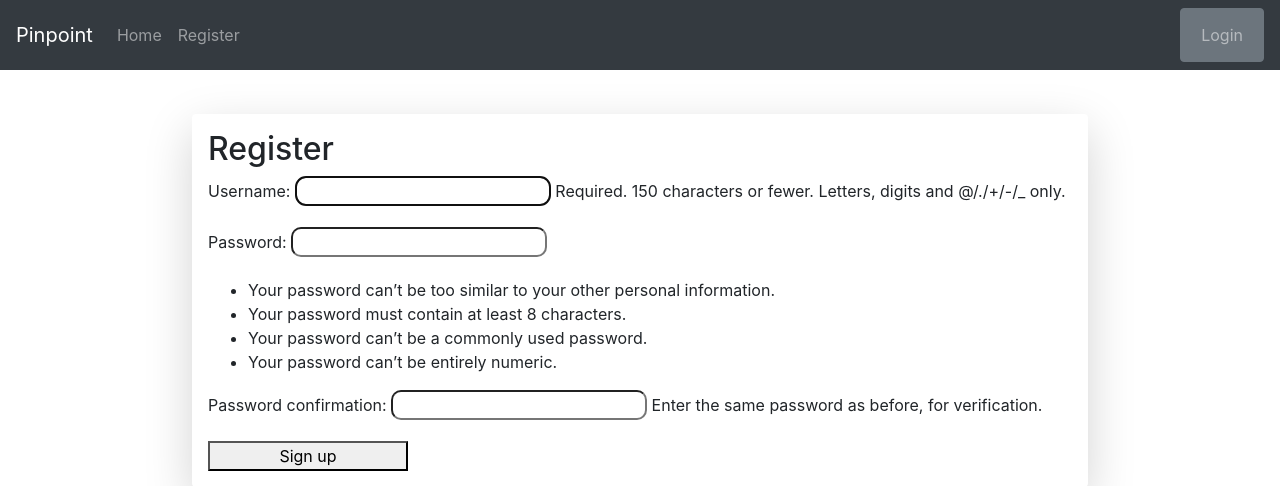
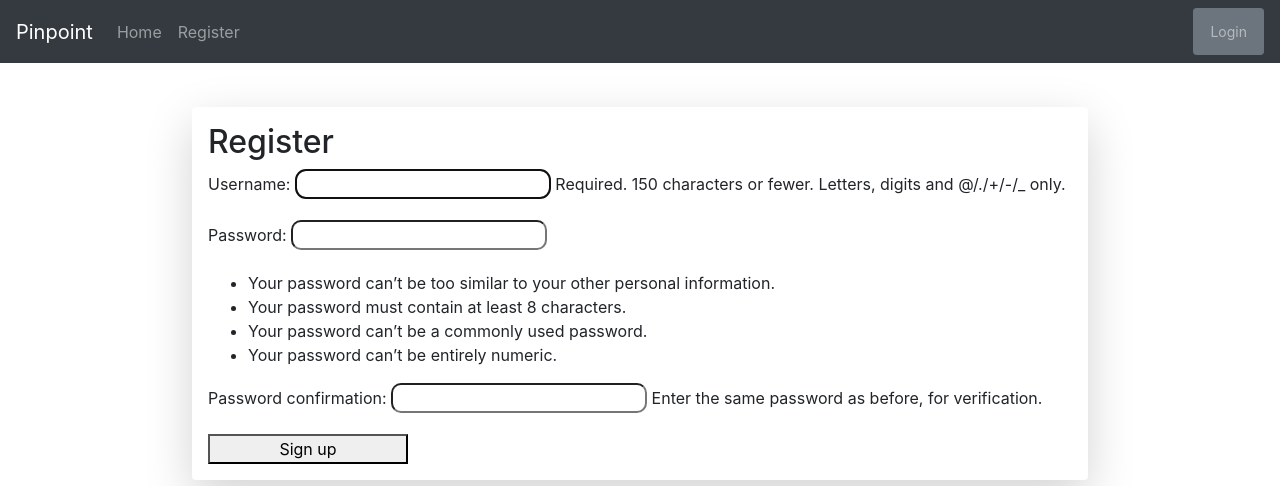
Before and after one commit to andrmoe/IT1901_17_andrmoe, a Django app: page /accounts/register/ in a window 1280 px wide. Shown: the top 486 px of the page. Run offline with Django 3.2, Linux system fonts and the light colour scheme; some libraries are stand-ins or nearby versions.

Commit message:
siste design endring

```diff
--- a/pinpoint/main/templates/base.html
+++ b/pinpoint/main/templates/base.html
@@ -67,11 +67,11 @@
         <li class="nav-item">
           <a class="nav-link" href="{% url 'my_page' %}">My Page</a>
         </li>
-        <li class="btn btn-secondary">
+        <li class="btn btn-secondary btn-sm">
           <a class="nav-link" href="{% url 'logout' %}">Logout</a>
         </li>
         {% else %}
-        <li class="btn btn-secondary">
+        <li class="btn btn-secondary btn-sm">
           <a class="nav-link" href="{% url 'login' %}">Login</a>
         </li>
         {% endif %}
```
